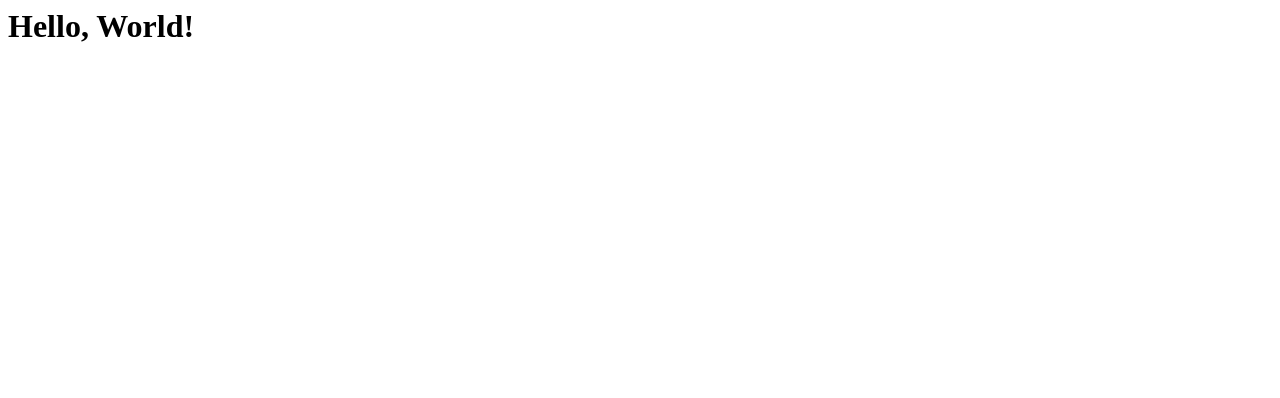
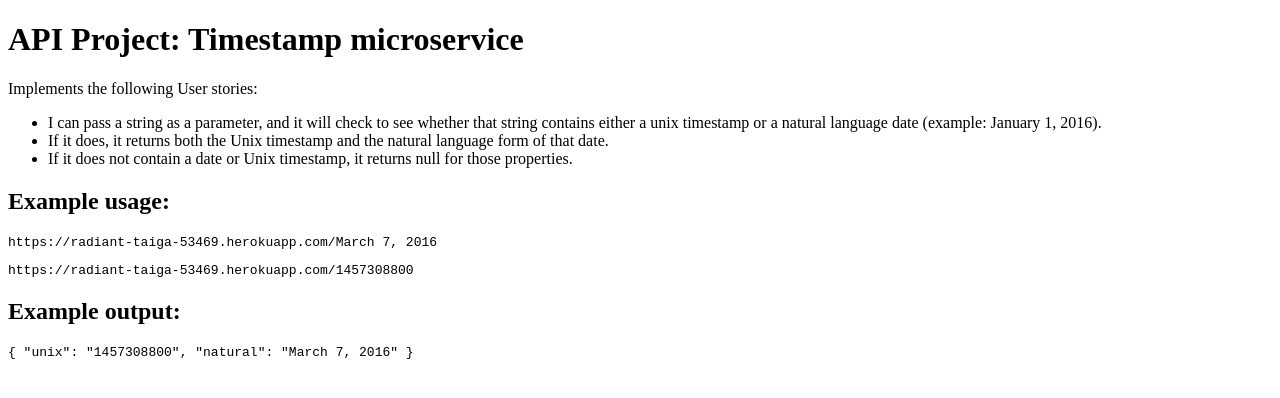
Before and after one commit to thancock20/timestamp_api, a website: page index.html in a window 1280 px wide. Drawn offline with Linux system fonts and the light colour scheme.

Commit message:
Update index.html

```diff
--- a/index.html
+++ b/index.html
@@ -1 +1,24 @@
-<h1>Hello, World!</h1>
+<!DOCTYPE html>
+<html>
+  <head>
+    <meta charset="utf-8">
+    <title>API Project: Timestamp Microservice</title>
+  </head>
+  <body>
+    <h1>API Project: Timestamp microservice</h1>
+
+    Implements the following User stories:
+    <ul>
+      <li>I can pass a string as a parameter, and it will check to see whether that string contains either a unix timestamp or a natural language date (example: January 1, 2016).</li>
+      <li>If it does, it returns both the Unix timestamp and the natural language form of that date.</li>
+      <li>If it does not contain a date or Unix timestamp, it returns null for those properties.</li>
+    </ul>
+
+    <h2>Example usage:</h2>
+    <pre><code>https://radiant-taiga-53469.herokuapp.com/March 7, 2016</code></pre>
+    <pre><code>https://radiant-taiga-53469.herokuapp.com/1457308800</code></pre>
+
+    <h2>Example output:</h2>
+    <pre><code>{ "unix": "1457308800", "natural": "March 7, 2016" }</code></pre>
+  </body>
+</html>
```
